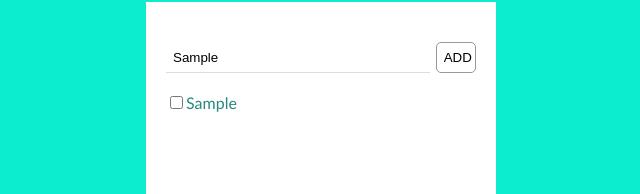
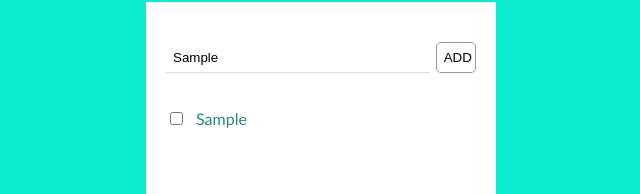
Before and after one commit to mithunprem99/react-todo, a React (Create React App) app: page / in a window 1280 px wide. Both pictures are taken after typing "Sample" into the empty fields and a click on the button "ADD". Shown: the part 98-292 px from the top of the page, without its empty margins (319-959 px from the left). Built offline with nearby package versions, Linux system fonts and the light colour scheme.

Commit message:
updated todoitems.js

```diff
--- a/src/component/TodoItems.js
+++ b/src/component/TodoItems.js
@@ -1,10 +1,10 @@
 import React from 'react'
 
 export const TodoItems = (props) => {
-  return (
-    <div>
-        <input type='checkbox' name='checkbox' onChange={() => props.completed(props.id)}/>
-        {props.item}
-    </div>
-  )
+    return (
+        <div className='todo-item'>
+            <input type='checkbox' name='checkbox' onChange={() => props.completed(props.id)} />
+           <p  className='ml-1'> {props.item}</p>
+        </div>
+    )
 }
```
